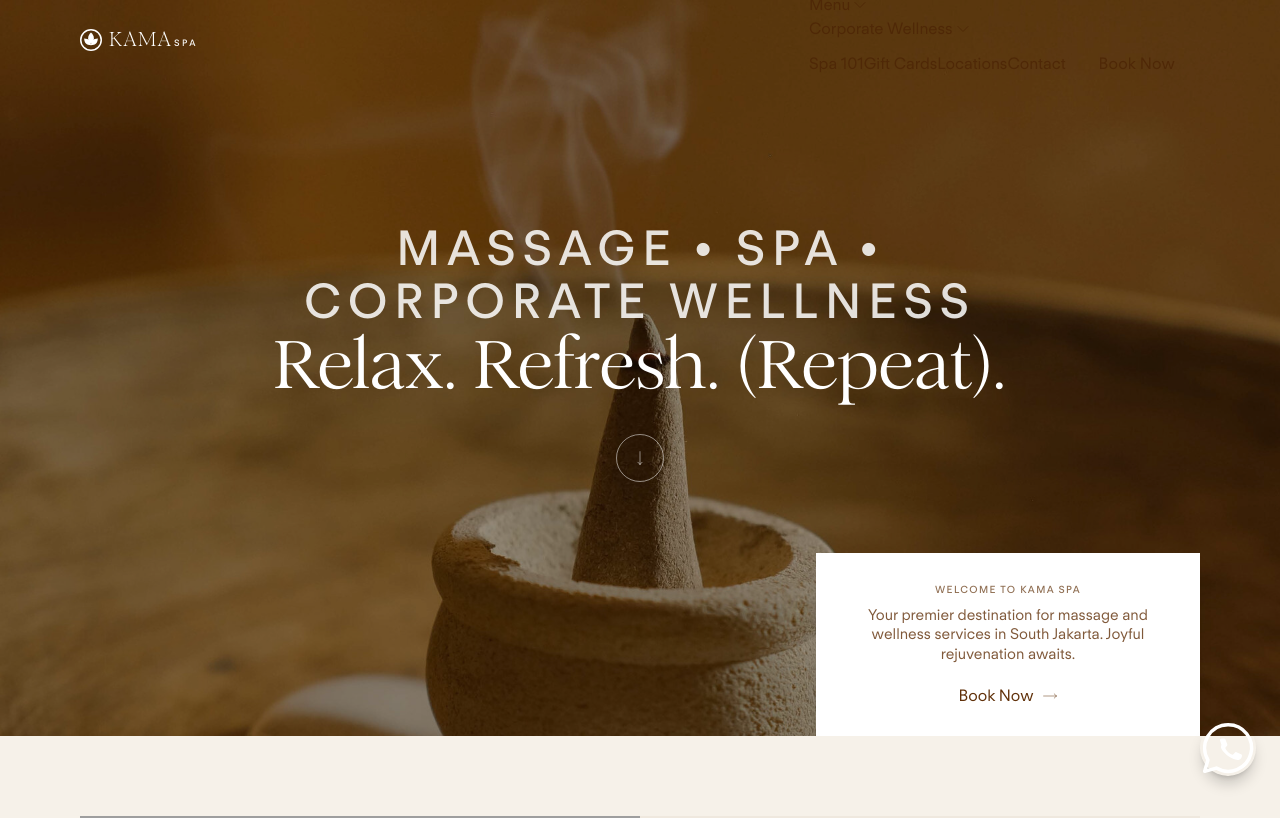
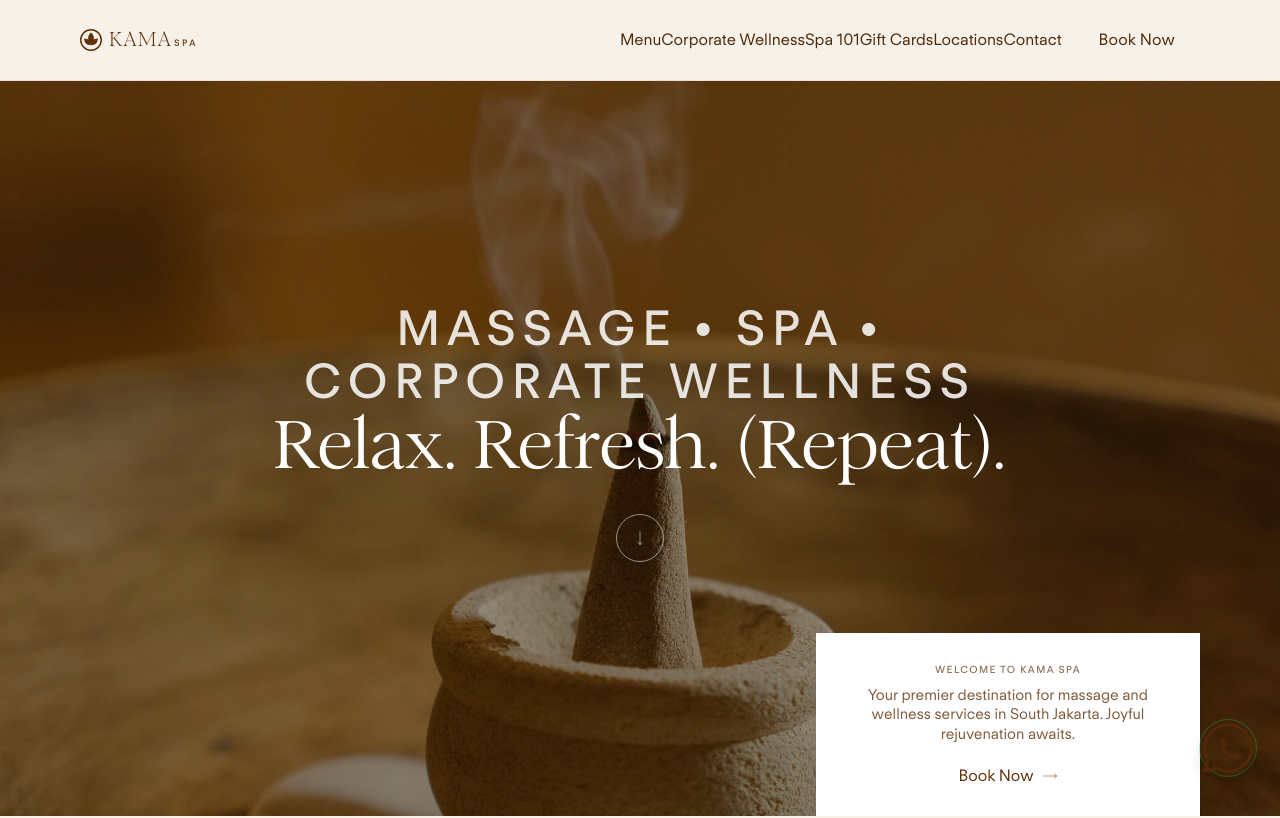
Before and after one commit to adamhavva/spa, a Next.js app: page / in a window 1280 px wide. Shown: the top 818 px of the page. Built offline with nearby package versions, Linux system fonts and the light colour scheme; grey boxes are pictures that could not be loaded.

Commit message:
Refactor Navigation component: remove mega menu functionality and simplify desktop links

```diff
--- a/src/app/layout.tsx
+++ b/src/app/layout.tsx
@@ -44,7 +44,7 @@ export default function RootLayout({ children }: LayoutProps<"/">) {
           href={whatsappHref}
           target="_blank"
           rel="noopener"
-          className="fixed bottom-4 right-4 z-[60] flex h-12 w-12 items-center justify-center rounded-full bg-cocoa text-white shadow-lg shadow-black/20 transition hover:bg-ink focus-visible:outline-2 focus-visible:outline-offset-2 focus-visible:outline-caramel sm:bottom-6 sm:right-6 sm:h-14 sm:w-14"
+          className="fixed bottom-4 right-4 z-[60] flex h-12 w-12 items-center justify-center rounded-full bg-white text-[#25d366] ring-1 ring-[#25d366]/30 shadow-lg shadow-black/20 transition hover:bg-[#25d366] hover:text-white focus-visible:outline-2 focus-visible:outline-offset-2 focus-visible:outline-[#25d366] sm:bottom-6 sm:right-6 sm:h-14 sm:w-14"
           aria-label="Chat via WhatsApp"
         >
           <WhatsApp />
--- a/src/app/page.tsx
+++ b/src/app/page.tsx
@@ -11,7 +11,7 @@ import { SocialsSection } from "@/components/home/socials";
 export default function Home() {
   return (
     <>
-      <Navigation overlay />
+      <Navigation />
       <main className="flex-1">
         <Hero />
         <MembershipBanner />
--- a/src/components/navigation.tsx
+++ b/src/components/navigation.tsx
@@ -92,8 +92,7 @@ const menuGroups: MenuGroup[] = [
   },
 ];
 
-export function Navigation({ overlay = false }: { overlay?: boolean }) {
-  const [openMega, setOpenMega] = useState<string | null>(null);
+export function Navigation() {
   const [mobileOpen, setMobileOpen] = useState(false);
   const [mobileGroup, setMobileGroup] = useState<string | null>(null);
   const [scrolled, setScrolled] = useState(false);
@@ -115,7 +114,6 @@ export function Navigation({ overlay = false }: { overlay?: boolean }) {
   useEffect(() => {
     const onKey = (e: KeyboardEvent) => {
       if (e.key === "Escape") {
-        setOpenMega(null);
         setMobileOpen(false);
       }
     };
@@ -123,63 +121,31 @@ export function Navigation({ overlay = false }: { overlay?: boolean }) {
     return () => window.removeEventListener("keydown", onKey);
   }, []);
 
-  const activeGroup = menuGroups.find((g) => g.id === openMega);
-
-  /* Header sits on top of a dark hero → transparent until the user scrolls. */
-  const transparent = overlay && !scrolled;
-  const linkColor = transparent
-    ? "text-white/90 hover:text-white"
-    : "text-cocoa hover:text-cocoa/70";
-  const burgerColor = transparent
-    ? "border-white/40 text-white hover:bg-white hover:text-cocoa"
-    : "border-cocoa/20 text-cocoa hover:bg-cocoa hover:text-white";
+  /* Header is always solid — no transparent overlay. */
+  const linkColor = "text-cocoa hover:text-cocoa/70";
+  const burgerColor =
+    "border-cocoa/20 text-cocoa hover:bg-cocoa hover:text-white";
 
   return (
     <>
       <header
-        className={`fixed inset-x-0 top-0 z-50 border-b transition-colors duration-300 ${
-          transparent
-            ? "border-transparent bg-transparent"
-            : scrolled
-              ? "border-tan/60 bg-cream-soft/95 shadow-sm backdrop-blur"
-              : "border-transparent bg-cream-soft"
+        className={`fixed inset-x-0 top-0 z-50 border-b border-tan/60 bg-cream-soft transition-shadow duration-300 ${
+          scrolled ? "shadow-sm" : ""
         }`}
-        onMouseLeave={() => setOpenMega(null)}
       >
         <div className="container-kama">
           <div className="flex h-16 items-center justify-between gap-3 lg:h-20 lg:gap-6">
             {/* Brand */}
             <Link href="/" aria-current="page" className="shrink-0">
-              <Logo
-                className="h-5 w-auto lg:h-[22px]"
-                variant={transparent ? "light" : "dark"}
-              />
+              <Logo className="h-5 w-auto lg:h-[22px]" />
             </Link>
 
-            {/* Desktop navigation */}
+            {/* Desktop navigation — plain horizontal links, no dropdown */}
             <nav
               aria-label="Primary"
-              className="hidden shrink-0 items-center gap-2.5 lg:flex xl:gap-6"
+              className="hidden shrink-0 items-center gap-3 lg:flex lg:gap-4 xl:gap-8"
             >
-              {nav.primary.map((item) =>
-                item.mega ? (
-                  <button
-                    key={item.label}
-                    type="button"
-                    aria-expanded={openMega === item.mega}
-                    onMouseEnter={() => setOpenMega(item.mega)}
-                    onFocus={() => setOpenMega(item.mega)}
-                    onClick={() =>
-                      setOpenMega((c) => (c === item.mega ? null : item.mega!))
-                    }
-                    className={`flex shrink-0 items-center gap-1 whitespace-nowrap text-[0.875rem] transition-colors xl:text-[0.9375rem] ${linkColor} ${
-                      openMega === item.mega && !transparent ? "text-cocoa/70" : ""
-                    }`}
-                  >
-                    {item.label}
-                    <ChevronDown className="h-3 w-3" />
-                  </button>
-                ) : (
+              {nav.primary.map((item) => (
                 <Link
                   key={item.label}
                   href={item.href}
@@ -187,14 +153,11 @@ export function Navigation({ overlay = false }: { overlay?: boolean }) {
                 >
                   {item.label}
                 </Link>
-                ),
-              )}
+              ))}
 
               <Link
                 href="/contact"
-                className={`btn ml-1 shrink-0 whitespace-nowrap px-4 py-2.5 text-[0.8125rem] xl:ml-2 xl:px-6 xl:py-3 xl:text-[0.9375rem] ${
-                  transparent ? "btn-light" : "btn-primary"
-                }`}
+                className="btn ml-2 shrink-0 whitespace-nowrap px-4 py-2.5 text-[0.8125rem] btn-primary xl:ml-3 xl:px-6 xl:py-3 xl:text-[0.9375rem]"
               >
                 {nav.bookNow}
               </Link>
@@ -219,74 +182,10 @@ export function Navigation({ overlay = false }: { overlay?: boolean }) {
           </div>
         </div>
 
-        {/* Mega menu (desktop) */}
-        {activeGroup && (
-          <div
-            className="absolute inset-x-0 top-full hidden border-b border-tan/60 bg-white shadow-xl lg:block"
-            onMouseEnter={() => setOpenMega(activeGroup.id)}
-          >
-            <div className="container-kama">
-              <div className="grid gap-8 py-8 lg:grid-cols-1 lg:gap-10 lg:py-10 xl:grid-cols-[minmax(0,1fr)_auto] xl:gap-12 xl:py-12">
-                {/* Link columns */}
-                <div className="flex flex-wrap gap-x-10 gap-y-8 xl:gap-x-16">
-                  {activeGroup.columns.map((col) => (
-                    <div
-                      key={col.title}
-                      className="min-w-[11rem] flex-1 sm:max-w-[18rem]"
-                    >
-                      <div className="eyebrow mb-4 text-cocoa/60">{col.title}</div>
-                      <div className="flex flex-col gap-2.5">
-                        {col.links.map((link) => (
-                          <Link
-                            key={link.label}
-                            href={link.href}
-                            onClick={() => setOpenMega(null)}
-                            className="text-[0.9375rem] transition-colors hover:text-cocoa/70"
-                          >
-                            {link.label}
-                          </Link>
-                        ))}
-                      </div>
-                    </div>
-                  ))}
-                </div>
-
-                {/* Highlight cards */}
-                <div className="grid grid-cols-2 gap-4 sm:gap-6 lg:max-w-lg xl:w-[30rem] xl:max-w-none">
-                  {activeGroup.highlights.map((h) => (
-                    <Link
-                      key={h.label}
-                      href={h.href}
-                      onClick={() => setOpenMega(null)}
-                      className="group block min-w-0"
-                    >
-                      <div className="relative aspect-square overflow-hidden bg-cream">
-                        <img
-                          src={h.image}
-                          alt=""
-                          className="h-full w-full object-cover transition-transform duration-500 group-hover:scale-105"
-                        />
-                        <span className="absolute left-3 top-3 bg-white px-2 py-1 text-[0.625rem] uppercase tracking-[0.14em] text-cocoa">
-                          {h.badge}
-                        </span>
-                      </div>
-                      <div className="mt-3 flex flex-col gap-1">
-                        <span className="text-caption text-cocoa/60">{h.eyebrow}</span>
-                        <span className="font-display text-title-sm">{h.label}</span>
-                      </div>
-                    </Link>
-                  ))}
-                </div>
-              </div>
-            </div>
-          </div>
-        )}
       </header>
 
-      {/* Spacer: the header is fixed, so pages without a dark hero need room for it */}
-      {!overlay && (
+      {/* Spacer: the header is fixed, so page content needs room for it */}
       <div className="h-16 lg:h-20" aria-hidden="true" />
-      )}
 
       {/* Mobile drawer */}
       <div
@@ -414,9 +313,9 @@ export function Navigation({ overlay = false }: { overlay?: boolean }) {
           <div className="sticky bottom-0 -mx-6 mt-8 flex gap-3 border-t border-cocoa/10 bg-cream-soft/95 px-6 py-4 backdrop-blur sm:-mx-10 sm:px-10">
             <a
               href={site.phoneHref}
-              className="btn btn-outline flex-1 border-cocoa/30 text-cocoa"
+              className="btn btn-outline flex-1 border-[#25d366]/40 text-cocoa"
             >
-              <WhatsApp className="h-4 w-4" />
+              <WhatsApp className="h-4 w-4 text-[#25d366]" />
               WhatsApp
             </a>
             <Link
```
Lines whose indentation alone changed are shown as unchanged.
